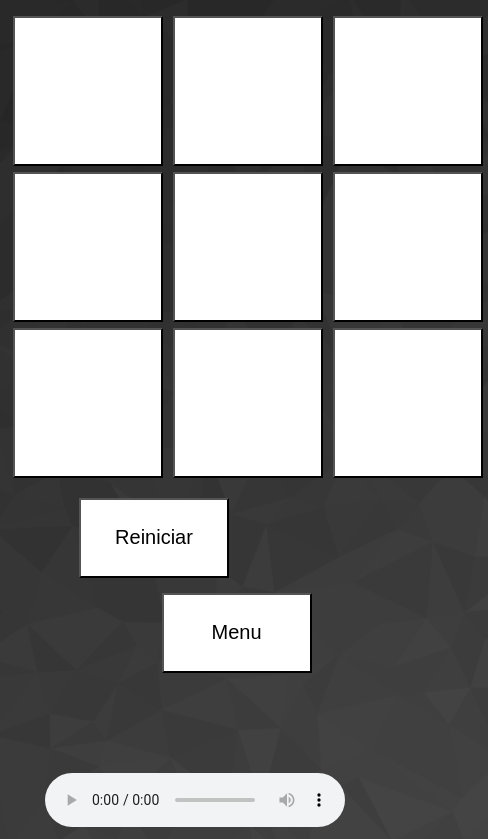
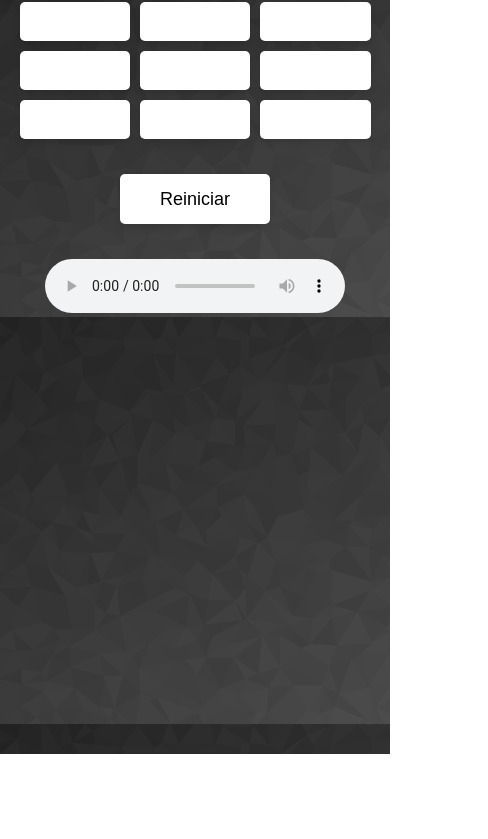
Before and after one commit to PietroFDEV/Jogo-da-Velha, a plain HTML site: page index.html in a window 390 px wide. Shown: the part 90-929 px from the top of the page, 488 px wide, since content can reach past the window. After the commit the page ends 844 px from the top, so only its background shows below. Drawn offline with Linux system fonts and the light colour scheme.

Commit message:
Adjustments to get responsive
Adjustments to get responsive

```diff
--- a/index.html
+++ b/index.html
@@ -13,7 +13,7 @@
             100% { opacity: 1; }
         }
         @-moz-keyframes fadeIn {
-            0% { opacity: 0;}
+            0% { opacity: 0; }
             100% { opacity: 1; }
         }
         @-o-keyframes fadeIn {
@@ -30,143 +30,113 @@
             -o-animation: fadeIn 0.5s ease-in-out;
             animation: fadeIn 0.5s ease-in-out;
         }
-
-        body{
+        body {
             font-family: Arial, Helvetica, sans-serif;
             text-align: center;
             background-image: url(https://pietrofdev.github.io/Jogo-da-Velha/Jogo-da-velha-WEB/imagens/wallpaperpreto.png);
             background-size: cover;
+            margin: 0;
+            padding: 0;
         }
-        input{
-            background-color: white;
-            font-size: 80px;
-            width: 150px;
-            height: 150px;
+        h1 {
+            display: inline-block;
+            color: white;
+            margin: 10px 0;
+        }
+        h1 > span {
             color: white;
         }
-        #reini{
-            margin-top: 15px;
+        #jogador {
+            font-size: 45px;
+        }
+        #geral {
+            display: grid;
+            grid-template-columns: repeat(3, 1fr);
+            gap: 10px;
+            justify-content: center;
+            margin: 20px auto;
+            width: 90%;
+            max-width: 500px;
+        }
+        .qua {
+            display: flex;
+            justify-content: center;
+            align-items: center;
+        }
+        input[type="button"] {
+            background-color: white;
+            font-size: 2em;
+            width: 100%;
+            height: 100%;
+            color: rgb(255, 255, 255);
+            border: none;
+            border-radius: 5px;
+            box-shadow: 0 4px 6px rgba(0, 0, 0, 0.1);
+            transition: transform 0.2s ease, box-shadow 0.2s ease;
+        }
+        input[type="button"]:hover {
+            transform: scale(1.05);
+            box-shadow: 0 6px 10px rgba(0, 0, 0, 0.15);
+        }
+        input[type="button"]:active {
+            transform: scale(0.95);
+        }
+        #reini {
+            margin: 15px auto;
+            display: inline-block;
+        }
+        #reini2 {
             width: 150px;
-            height: 80px;
-            display: inline-block;
-            padding-right: 82px;
-        }
-        #reini2{
-            width: 150px;
-            height: 80px;
+            height: 50px;
             color: black;
             background-color: white;
-            font-size: 20px;
+            font-size: 18px;
+            border: none;
+            border-radius: 5px;
+            box-shadow: 0 4px 6px rgba(0, 0, 0, 0.1);
+            transition: background-color 0.2s ease, transform 0.2s ease;
+            cursor: pointer;
         }
-        #player{
-            display: inline;
+        #reini2:hover {
+            background-color: lightgray;
         }
-        .qua{
-            width: 150px;
-            height: 150px;
-            display: inline-block;
-            margin: 3px;
+        #reini2:active {
+            transform: scale(0.95);
         }
-        #geral{
-            width: 480px;
-            height: 470px;
-            margin: 0 auto;
+        #audiodiv {
             text-align: center;
+            padding-top: 20px;
         }
-        #menu{
-            padding-left: 83px;
-            margin-top: 15px;
-            width: 150px;
-            height: 80px;
-            display: inline-block;
+        audio {
+            width: 90%;
+            max-width: 300px;
         }
-        #menu2{
-            width: 150px;
-            height: 80px;
-            color: black;
-            background-color: white;
-            font-size: 20px;
-        }
-        #jogador{
-            font-size: 45px;
-        }
-        h1{
-            display: inline-block;
-            color: white;
-        }
-        h1 > span{
-            color: white;
-        }
-        #musiga{
-            display: inline;
-        }
-
-        #audiodiv{
-            text-align: center;
-            padding-top: 100px;
-        }
-
-        #trocar1{
-            display: inline-block;
-            border-style: solid;
-            padding: 3px 10px;
-            background-color: lightgray;
-            margin-right: 30px;
-            margin-top: 5px;
-            border-radius: 15px;
-        }
-
-        #trocar2{
-            display: inline-block;
-            border-style: solid;
-            padding: 3px 10px;
-            background-color: lightgray;
-            margin-left: 30px;
-            margin-top: 5px;
-            border-radius: 15px;
-        }
-
-        #trocar1:hover{
-            background-color: rgb(180, 180, 180);
-        }
-        #trocar2:hover{
-            background-color: rgb(180, 180, 180);
-        }
-        #trocar1:active{
-            background-color: rgb(110, 110, 110);
-        }
-        #trocar2:active{
-            background-color: rgb(110, 110, 110);
-        }
-
     </style>
 </head>
-
 <body class="fadeIn">
-    <h1><span id="jogador2">É a vez do </span></h1>
-    <h1><span id="jogador">X</span></h1>
+    <h1><span id="jogador2">É a vez do </span><span id="jogador">X</span></h1>
 
     <div id="geral">
-        <div class="qua"> <input type="button" value="." id="qua0"></div>
-        <div class="qua"> <input type="button" value="." id="qua1" ></div>
-        <div class="qua"> <input type="button" value="." id="qua2" ></div>
-        <div class="qua"> <input type="button" value="." id="qua3" ></div>
-        <div class="qua"> <input type="button" value="." id="qua4" ></div>
-        <div class="qua"> <input type="button" value="." id="qua5" ></div>
-        <div class="qua"> <input type="button" value="." id="qua6" ></div>
-        <div class="qua"> <input type="button" value="." id="qua7" ></div>
-        <div class="qua"> <input type="button" value="." id="qua8" ></div>
+        <div class="qua"><input type="button" value="." id="qua0"></div>
+        <div class="qua"><input type="button" value="." id="qua1"></div>
+        <div class="qua"><input type="button" value="." id="qua2"></div>
+        <div class="qua"><input type="button" value="." id="qua3"></div>
+        <div class="qua"><input type="button" value="." id="qua4"></div>
+        <div class="qua"><input type="button" value="." id="qua5"></div>
+        <div class="qua"><input type="button" value="." id="qua6"></div>
+        <div class="qua"><input type="button" value="." id="qua7"></div>
+        <div class="qua"><input type="button" value="." id="qua8"></div>
     </div>
 
-    <div id="reini"> <input type="button" value="Reiniciar" id="reini2" onmouseover="reiniover()" onmouseout="reiniout()"> </div>
-
-    <div id="menu"> <input type="button" value="Menu" id="menu2" onclick="voltar()" onmouseover="menuover()" onmouseout="menuout()"> </div>
-
-
-
+    <div id="reini">
+        <input type="button" value="Reiniciar" id="reini2">
+    </div>
 
     <div id="audiodiv">
-        <audio id="musiga" controls loop src="https://pietrofdev.github.io/Jogo-da-Velha/Jogo-da-velha-WEB/músicas/Weasel.mp3" type="audio/mpeg" id="som1"></audio>
+        <audio id="musiga" controls loop>
+            <source src="https://pietrofdev.github.io/Jogo-da-Velha/Jogo-da-velha-WEB/músicas/Weasel.mp3" type="audio/mpeg">
+            Your browser does not support the audio element.
+        </audio>
     </div>
 
     <!-- <div id="trocar1">Música 1</div>
```
Lines whose indentation alone changed are shown as unchanged.
